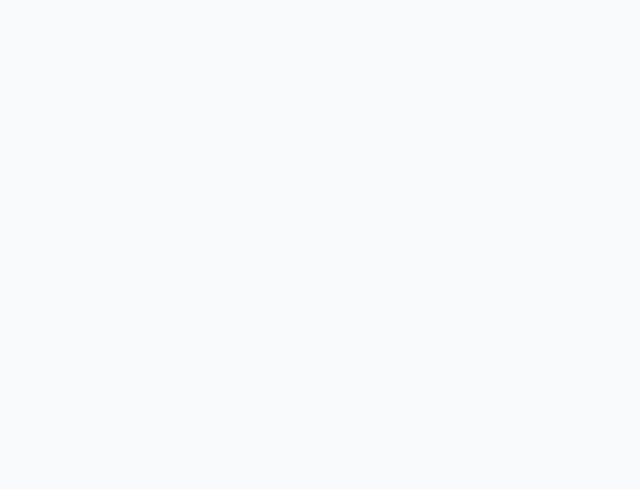
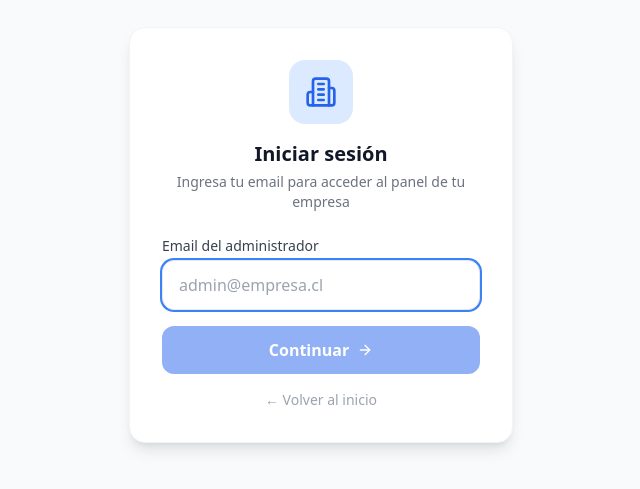
Before and after one commit to pdencina/registro_asistencia_Empresa, a React (Vite) app: page /login in a window 1280 px wide. Before the commit this address had no page. Shown: the part 165-654 px from the top of the page, without its empty margins (319-959 px from the left). Built offline with nearby package versions, Linux system fonts and the light colour scheme; the HTML template or start-up script is replaced by a standard one.

Commit message:
nuevos cbios

```diff
--- a/src/App.jsx
+++ b/src/App.jsx
@@ -4,6 +4,8 @@ import KioskLayout from './layouts/KioskLayout';
 import AdminLayout from './layouts/AdminLayout';
 import AdminLoginPage from './pages/AdminLoginPage';
 import LandingPage from './pages/LandingPage';
+import LoginRedirectPage from './pages/LoginRedirectPage';
+import NoTenantPage from './pages/NoTenantPage';
 import TermsPage from './pages/legal/TermsPage';
 import PrivacyPage from './pages/legal/PrivacyPage';
 import DpaPage from './pages/legal/DpaPage';
@@ -17,15 +19,20 @@ function App() {
         {/* Landing page comercial */}
         <Route path="/" element={<LandingPage />} />
 
+        {/* Login: buscar empresa por email */}
+        <Route path="/login" element={<LoginRedirectPage />} />
+
         {/* App por tenant: flexio.cl/app/slug */}
         <Route path="/app/:tenant" element={<KioskLayout />} />
+
+        {/* App sin slug: mostrar mensaje */}
+        <Route path="/app" element={<NoTenantPage />} />
 
         {/* Admin por tenant: flexio.cl/admin/slug */}
         <Route path="/admin/:tenant/*" element={<ProtectedAdmin />} />
 
-        {/* Fallback legacy (sin tenant) */}
-        <Route path="/app" element={<KioskLayout />} />
-        <Route path="/admin/*" element={<ProtectedAdmin />} />
+        {/* Admin sin slug: redirigir a login */}
+        <Route path="/admin" element={<Navigate to="/login" replace />} />
 
         {/* Super Admin: gestión de empresas */}
         <Route path="/superadmin" element={<ProtectedSuperAdmin />} />
--- a/src/pages/LandingPage.jsx
+++ b/src/pages/LandingPage.jsx
@@ -127,7 +127,7 @@ export default function LandingPage() {
               <a href="#features" className="text-sm text-gray-600 hover:text-primary-600 transition-colors">Funcionalidades</a>
               <a href="#pricing" className="text-sm text-gray-600 hover:text-primary-600 transition-colors">Precios</a>
               <a href="#legal" className="text-sm text-gray-600 hover:text-primary-600 transition-colors">Seguridad</a>
-              <a href="/app" className="text-sm text-gray-600 hover:text-primary-600 transition-colors">Iniciar sesión</a>
+              <a href="/login" className="text-sm text-gray-600 hover:text-primary-600 transition-colors">Iniciar sesión</a>
               <a href="#pricing" className="px-5 py-2.5 bg-primary-600 text-white text-sm font-medium rounded-xl hover:bg-primary-700 transition-colors">
                 Solicitar demo
               </a>
@@ -146,7 +146,7 @@ export default function LandingPage() {
             <a href="#features" className="block text-gray-600 py-2">Funcionalidades</a>
             <a href="#pricing" className="block text-gray-600 py-2">Precios</a>
             <a href="#legal" className="block text-gray-600 py-2">Seguridad</a>
-            <a href="/app" className="block text-gray-600 py-2">Iniciar sesión</a>
+            <a href="/login" className="block text-gray-600 py-2">Iniciar sesión</a>
             <a href="https://wa.me/56949616038?text=Hola%2C%20me%20interesa%20Flexio%20para%20mi%20empresa" target="_blank" rel="noopener noreferrer" className="block w-full text-center px-5 py-2.5 bg-primary-600 text-white rounded-xl font-medium">
               Solicitar demo
             </a>
--- /dev/null
+++ b/src/pages/LoginRedirectPage.jsx
@@ -0,0 +1,82 @@
+import { useState } from 'react';
+import { useNavigate } from 'react-router-dom';
+import { Lock, ArrowRight, Building2 } from 'lucide-react';
+
+export default function LoginRedirectPage() {
+  const [email, setEmail] = useState('');
+  const [error, setError] = useState('');
+  const [loading, setLoading] = useState(false);
+  const navigate = useNavigate();
+
+  async function handleSubmit(e) {
+    e.preventDefault();
+    setError('');
+    setLoading(true);
+
+    try {
+      // Buscar tenant por email
+      const res = await fetch('/api/auth/find-tenant', {
+        method: 'POST',
+        headers: { 'Content-Type': 'application/json' },
+        body: JSON.stringify({ email }),
+      });
+
+      if (res.ok) {
+        const data = await res.json();
+        navigate(`/admin/${data.slug}`);
+      } else {
+        setError('No encontramos una cuenta con ese email. Verifica o contacta a soporte.');
+      }
+    } catch {
+      setError('Error de conexión');
+    } finally {
+      setLoading(false);
+    }
+  }
+
+  return (
+    <div className="min-h-screen flex items-center justify-center bg-gray-50 p-4">
+      <div className="bg-white rounded-2xl shadow-lg border border-gray-100 p-8 w-full max-w-sm">
+        <div className="text-center mb-6">
+          <div className="w-16 h-16 bg-primary-100 rounded-2xl flex items-center justify-center mx-auto mb-4">
+            <Building2 className="w-8 h-8 text-primary-600" />
+          </div>
+          <h2 className="text-xl font-bold text-gray-900 mb-1">Iniciar sesión</h2>
+          <p className="text-sm text-gray-500">Ingresa tu email para acceder al panel de tu empresa</p>
+        </div>
+
+        {error && (
+          <p className="text-red-600 text-sm bg-red-50 p-3 rounded-xl mb-4 text-center">{error}</p>
+        )}
+
+        <form onSubmit={handleSubmit} className="space-y-4">
+          <div>
+            <label className="block text-sm font-medium text-gray-700 mb-1">Email del administrador</label>
+            <input
+              type="email"
+              value={email}
+              onChange={e => setEmail(e.target.value)}
+              placeholder="admin@empresa.cl"
+              required
+              autoFocus
+              className="w-full px-4 py-3 border border-gray-200 rounded-xl focus:ring-2 focus:ring-primary-500 outline-none"
+            />
+          </div>
+          <button
+            type="submit"
+            disabled={!email || loading}
+            className="w-full py-3 bg-primary-600 text-white font-semibold rounded-xl hover:bg-primary-700 transition-all disabled:opacity-50 flex items-center justify-center gap-2"
+          >
+            {loading ? 'Buscando...' : (
+              <>Continuar <ArrowRight className="w-4 h-4" /></>
+            )}
+          </button>
+        </form>
+
+        <a href="/" className="block text-center mt-4 text-sm text-gray-400 hover:text-gray-600">
+          ← Volver al inicio
+        </a>
+      </div>
+    </div>
+  );
+}
--- /dev/null
+++ b/src/pages/NoTenantPage.jsx
@@ -0,0 +1,32 @@
+import { Building2 } from 'lucide-react';
+
+export default function NoTenantPage() {
+  return (
+    <div className="min-h-screen flex items-center justify-center bg-gray-50 p-4">
+      <div className="bg-white rounded-2xl shadow-lg border border-gray-100 p-8 w-full max-w-sm text-center">
+        <div className="w-16 h-16 bg-yellow-100 rounded-2xl flex items-center justify-center mx-auto mb-4">
+          <Building2 className="w-8 h-8 text-yellow-600" />
+        </div>
+        <h2 className="text-xl font-bold text-gray-900 mb-2">URL incompleta</h2>
+        <p className="text-sm text-gray-500 mb-6">
+          Para acceder al sistema de asistencia necesitas la URL completa de tu empresa.
+        </p>
+        <div className="bg-gray-50 rounded-xl p-4 mb-6">
+          <p className="text-xs text-gray-400 mb-1">Formato correcto:</p>
+          <p className="text-sm font-mono text-primary-600 font-medium">flexio.cl/app/<span className="text-gray-400">tu-empresa</span></p>
+        </div>
+        <p className="text-xs text-gray-400 mb-4">
+          Si no tienes esta información, consulta con el administrador de tu empresa.
+        </p>
+        <div className="space-y-2">
+          <a href="/login" className="block w-full py-3 bg-primary-600 text-white font-semibold rounded-xl hover:bg-primary-700 transition-all text-center text-sm">
+            Soy administrador
+          </a>
+          <a href="/" className="block w-full py-2 text-sm text-gray-400 hover:text-gray-600 text-center">
+            Volver al inicio
+          </a>
+        </div>
+      </div>
+    </div>
+  );
+}
```
Also changed, not shown: api/auth/find-tenant.js (added, +38 -0 lines).
